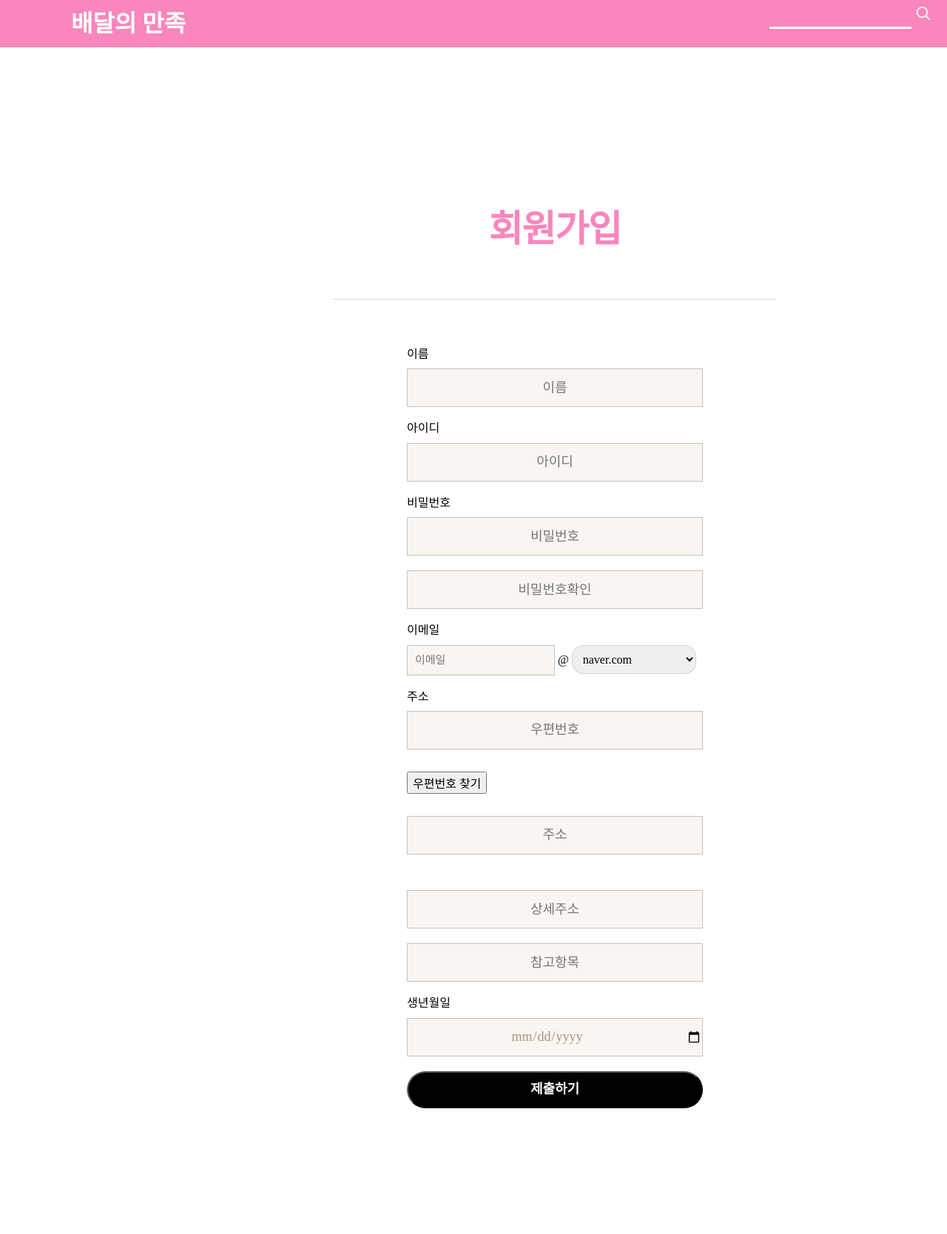
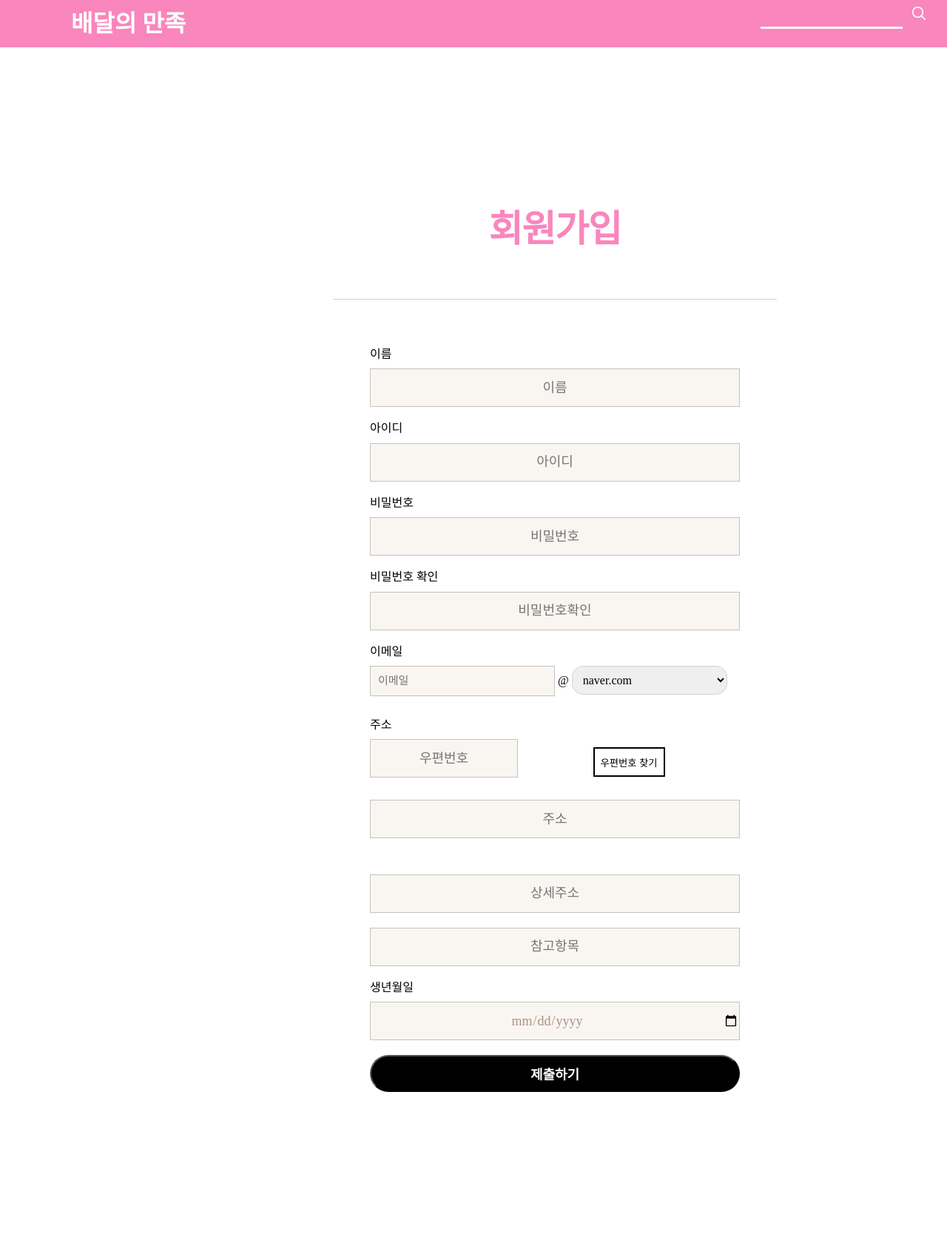
Before and after one commit to mong0426/SpringProject, a Spring app: page /Join in a window 1280 px wide; the page is wider, and only the part inside the window is pictured. Shown: that part at 74% size. After the commit the page ends 1476 px from the top of that part, so only its background shows below. Run offline with Thymeleaf, Linux system fonts and the light colour scheme; the template is opened without the code that fills it, so the values that code supplies are empty; some of the project's set-up classes (security, data sources, template engines, error pages and the like) are left out, and stand-ins take their place; some libraries are stand-ins or nearby versions.

Commit message:
db 연결 0812

```diff
--- a/src/main/java/com/example/project3/Config/SecurityConfig.java
+++ b/src/main/java/com/example/project3/Config/SecurityConfig.java
@@ -29,9 +29,9 @@ public class SecurityConfig {
                         .frameOptions(frameOptions -> frameOptions.disable())
                 )
                 .authorizeHttpRequests(authorize -> authorize
-                        .requestMatchers("/**").permitAll()
+                        .requestMatchers("/admin/**").hasRole("ADMIN")
                         .requestMatchers(("/login/**")).permitAll()
-//                        .requestMatchers("/admin/**").hasRole("ADMIN")
+                        .requestMatchers("/**").permitAll() // This should be placed at the end
                         .anyRequest().authenticated()
                 )
                 .formLogin(form -> form
--- a/src/main/resources/static/css/ocss/join.css
+++ b/src/main/resources/static/css/ocss/join.css
@@ -53,6 +53,84 @@ select {
     padding-left: 10px;
     background-color: rgb(61, 135, 255);
 }
+.custom-btn {
+    width: 97px;
+    height: 40px;
+    padding: 10px 25px;
+    border: 2px solid #000;
+    font-family: 'Lato', sans-serif;
+    font-weight: 500;
+    background: transparent;
+    cursor: pointer;
+    transition: all 0.3s ease;
+    position: relative;
+    display: inline-block;
+    margin: auto;
+}
+/* 3 */
+.btn-3 {
+    line-height: 39px;
+    padding: 0;
+}
+.btn-3:hover{
+    background: transparent;
+    color: #000;
+}
+.btn-3 span {
+    position: relative;
+    display: block;
+    width: 100%;
+    height: 100%;
+}
+.btn-3:before,
+.btn-3:after {
+    position: absolute;
+    content: "";
+    left: 0;
+    top: 0;
+    background: #000;
+    transition: all 0.3s ease;
+}
+.btn-3:before {
+    height: 0%;
+    width: 2px;
+}
+.btn-3:after {
+    width: 0%;
+    height: 2px;
+}
+.btn-3:hover:before {
+    height: 100%;
+}
+.btn-3:hover:after {
+    width: 100%;
+}
+.btn-3 span:before,
+.btn-3 span:after {
+    position: absolute;
+    content: "";
+    right: 0;
+    bottom: 0;
+    background: #000;
+    transition: all 0.3s ease;
+}
+.btn-3 span:before {
+    width: 2px;
+    height: 0%;
+}
+.btn-3 span:after {
+    width: 0%;
+    height: 2px;
+}
+.btn-3 span:hover:before {
+    height: 100%;
+}
+.btn-3 span:hover:after {
+    width: 100%;
+}
+
+
+
 
 .post_list{
     width: 980px;
@@ -121,7 +199,7 @@ h1, h2, h3, h4, h5, h6, strong, em {
 }
 
 .login__inner {
-    width: 400px;
+    width: 500px;
     margin: 0 auto;
 }
 .login__content {
@@ -147,6 +225,26 @@ h1, h2, h3, h4, h5, h6, strong, em {
     text-align: center;
 }
 .login__address {
+    display: block;
+    width: 200px;
+    height: 52px;
+    border: 1px solid #c6c1bf;
+    background: #f9f6f1;
+    color: #ac9181;
+    font-weight: var(--font-weight-sd-medium);
+    font-size: 18px;
+    text-align: center;
+
+}
+.addressbtn{
+    display: flex;
+    justify-content: flex-start;
+    align-items: center;
+
+}
+
+
+.login__address1 {
     display: block;
     width: 100%;
     height: 52px;
@@ -253,7 +351,7 @@ label {
 button, input {
     overflow: visible;
 }
-button, input, optgroup, select, textarea {
+input, optgroup, select, textarea {
     font-family: inherit;
     font-size: 100%;
     line-height: 1.15;
@@ -267,7 +365,7 @@ legend {
     font: 0 / 0 a;
     text-shadow: none;
 }
-body, button, dl, dt, dd, figure, h1, h2, h3, h4, h5, h6, ol, ul, li, p, table, td, th, legend {
+body, dl, dt, dd, figure, h1, h2, h3, h4, h5, h6, ol, ul, li, p, table, td, th, legend {
     margin: 0;
     padding: 0;
 }
--- a/src/main/resources/templates/Join.html
+++ b/src/main/resources/templates/Join.html
@@ -21,63 +21,67 @@
     <div class="login__container">
         <div class="login__content">
             <div class="login__inner">
-                <form action="./login_proc.php" class="login__form" method="post">
+                <form th:action="@{/register}" method="post" class="login__form">
                     <fieldset class="login__block">
                         <legend>계정 입력 폼</legend>
-                        <input type="hidden" name="redirectUrl" value="/">
-                        <a>이름</a>
+
                         <label class="login__label">
-                            <input type="text" name="uname" placeholder="이름" class="login__input">
+                            <span>이름</span>
+                            <input type="text" name="name" placeholder="이름" class="login__input" required>
                         </label>
-                        <a>아이디</a>
+
                         <label class="login__label">
-                            <input type="text" name="uname" placeholder="아이디" class="login__input">
+                            <span>아이디</span>
+                            <input type="text" name="username" placeholder="아이디" class="login__input" required>
                         </label>
-                        <a>비밀번호</a>
+
                         <label class="login__label">
-                            <input type="password" name="pwd" placeholder="비밀번호" class="login__input">
+                            <span>비밀번호</span>
+                            <input type="password" name="password" placeholder="비밀번호" class="login__input" required>
                         </label>
+
                         <label class="login__label">
-                            <input type="password" name="pwd" placeholder="비밀번호확인" class="login__input">
+                            <span>비밀번호 확인</span>
+                            <input type="password" name="passwordConfirm" placeholder="비밀번호확인" class="login__input" required>
                         </label>
-                        <a>이메일</a>
+
                         <label class="login__label">
-                            <input type="text" name="email" placeholder="이메일" class="email">
+                            <span>이메일</span><br>
+                            <input type="text" name="email" placeholder="이메일" class="email" required>
                             @
-                            <select>
-                                <option>naver.com</option>
-                                <option>gmail.com</option>
-                                <option>daum.net</option>
-                                <option>nate.com</option>
+                            <select name="emailDomain" required>
+                                <option value="naver.com">naver.com</option>
+                                <option value="gmail.com">gmail.com</option>
+                                <option value="daum.net">daum.net</option>
+                                <option value="nate.com">nate.com</option>
                             </select>
                         </label>
 
-                        <a>주소</a>
                         <label class="login__label">
+                            <span>주소</span>
+                            <div class="addressbtn">
+                                <input type="text" id="sample3_postcode" name="postcode" class="login__address" placeholder="우편번호" readonly>
+                                <button type="button" class="custom-btn btn-3" onclick="sample3_execDaumPostcode()">우편번호 찾기</button><br>
+                            </div>
+                            <div id="wrap" style="display:none;border:1px solid;width:500px;height:400px;margin:5px 0;position:relative">
+                                <img src="//t1.daumcdn.net/postcode/resource/images/close.png" id="btnFoldWrap" style="cursor:pointer;position:absolute;right:0px;top:-1px;z-index:1" onclick="foldDaumPostcode()" alt="접기 버튼">
+                            </div>
+                            <input type="text" id="sample3_address" name="address" class="login__address1" placeholder="주소" readonly><br>
+                            <input type="text" id="sample3_detailAddress" name="detailAddress" class="login__input" placeholder="상세주소" required>
+                            <input type="text" id="sample3_extraAddress" name="extraAddress" class="login__input" placeholder="참고항목">
+                        </label>
 
-                        <input type="text" id="sample3_postcode" class="login__address" placeholder="우편번호">
-                        <input type="button" class="" onclick="sample3_execDaumPostcode()" value="우편번호 찾기"><br>
-                        <input type="text" id="sample3_address" class="login__address" placeholder="주소"><br>
-                        <input type="text" id="sample3_detailAddress" class="login__input" placeholder="상세주소">
-                        <input type="text" id="sample3_extraAddress" class="login__input" placeholder="참고항목">
-
-                        <div id="wrap" style="display:none;border:1px solid;width:400px;height:300px;margin:5px 0;position:relative">
-                            <img src="//t1.daumcdn.net/postcode/resource/images/close.png" id="btnFoldWrap" style="cursor:pointer;position:absolute;right:0px;top:-1px;z-index:1" onclick="foldDaumPostcode()" alt="접기 버튼">
-                        </div>
-                        </label>
-                        <a>생년월일</a>
                         <label class="login__label">
-                            <input type="date" name="pwd" placeholder="비밀번호" class="login__input">
+                            <span>생년월일</span>
+                            <input type="date" name="birthDate" class="login__input" required>
                         </label>
 
                         <button type="submit" class="login__button login__button--login">제출하기</button>
-
                     </fieldset>
                 </form>
             </div>
         </div>
     </div>
-
 </section>
 <script src="//t1.daumcdn.net/mapjsapi/bundle/postcode/prod/postcode.v2.js"></script>
 <script>
@@ -93,6 +97,7 @@
         // 현재 scroll 위치를 저장해놓는다.
         var currentScroll = Math.max(document.body.scrollTop, document.documentElement.scrollTop);
         new daum.Postcode({
+
             oncomplete: function(data) {
                 // 검색결과 항목을 클릭했을때 실행할 코드를 작성하는 부분.
 
@@ -145,10 +150,10 @@
             },
             // 우편번호 찾기 화면 크기가 조정되었을때 실행할 코드를 작성하는 부분. iframe을 넣은 element의 높이값을 조정한다.
             onresize : function(size) {
-                element_wrap.style.height = size.height+'px';
+                element_wrap.style.width = size.width+'px' + size.height+"px";
             },
             width : '100%',
-            height : '100%'
+            height: '100%'
         }).embed(element_wrap);
 
         // iframe을 넣은 element를 보이게 한다.
--- a/src/main/resources/templates/Login.html
+++ b/src/main/resources/templates/Login.html
@@ -7,6 +7,8 @@
             integrity="sha384-YvpcrYf0tY3lHB60NNkmXc5s9fDVZLESaAA55NDzOxhy9GkcIdslK1eN7N6jIeHz"
             crossorigin="anonymous"></script>
     <script src="https://code.jquery.com/jquery-3.6.0.min.js"></script>
+    <link href="https://fonts.googleapis.com/css2?family=Lato&display=swap" rel="stylesheet">
+    <link href="https://fonts.googleapis.com/css2?family=Cormorant+Garamond:wght@500&display=swap" rel="stylesheet">
     <meta charset="UTF-8">
     <title>배달의 만족 - 로그인</title>
     <link th:href="@{/css/ocss/login.css}" rel="stylesheet"/>
@@ -29,7 +31,7 @@
     <div class="login__container">
         <div class="login__content">
             <div class="login__inner">
-                <form th:action="@{/login}" class="login__form" method="post">
+                <form action="/login" class="login__form" method="post">
                     <fieldset class="login__block">
                         <legend>계정 입력 폼</legend>
                         <input type="hidden" name="redirectUrl" value="/">
```
Also changed, not shown: src/main/java/com/example/project3/Controller/UserController.java (+38 -11 lines), src/main/java/com/example/project3/DTO/UserDTO.java (+43 -40 lines), src/main/java/com/example/project3/Entity/User.java (+72 -67 lines), src/main/java/com/example/project3/Repository/UserRepository.java (added, +10 -0 lines), src/main/java/com/example/project3/Service/UserService.java (added, +54 -0 lines).
